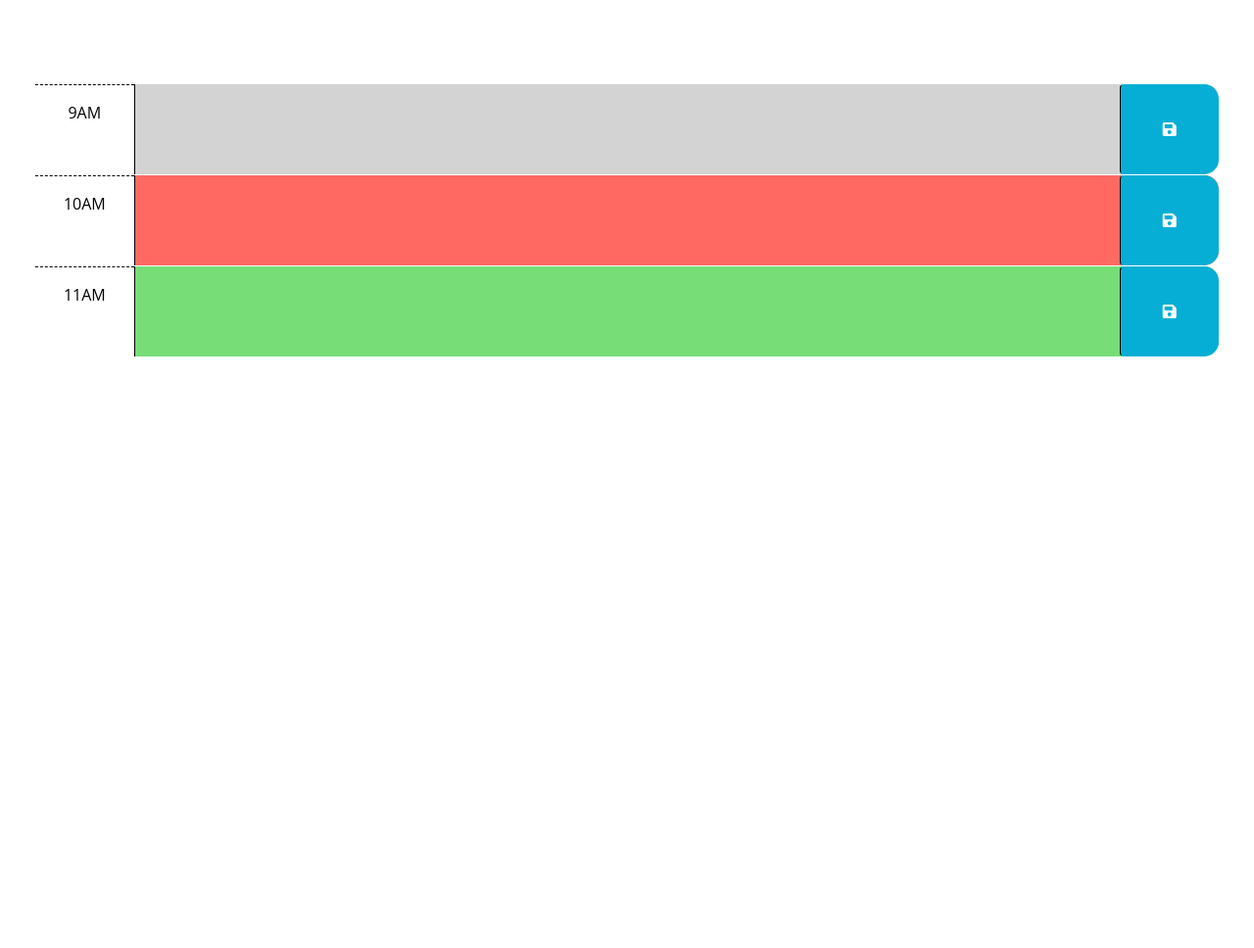
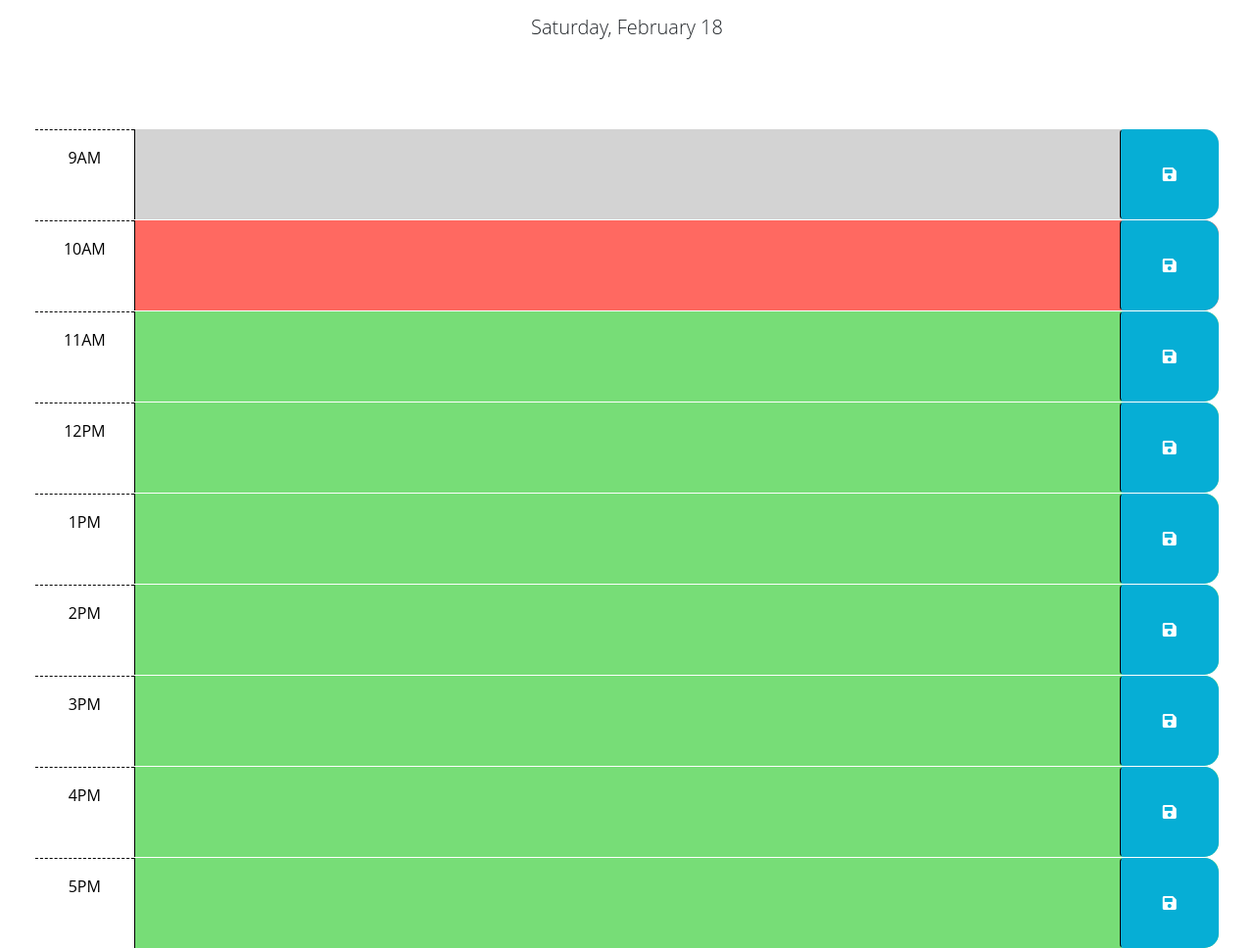
Before and after one commit to miamauro/work-day-schedule, a plain HTML site: page index.html in a window 1280 px wide. Shown: the part 166-1134 px from the top of the page at 98% size. Before the commit the page ends 800 px from the top, so only its background shows below. Drawn offline with nearby package versions, Linux system fonts and the light colour scheme.

Commit message:
display current day at top of page using dayjs

```diff
--- a/style.css
+++ b/assets/css/style.css
@@ -1,5 +1,9 @@
+header {
+  text-align: center;
+}
+
 body {
-  font-family: 'Open Sans', sans-serif;
+  font-family: "Open Sans", sans-serif;
   font-size: 16px;
 }
 
--- a/script.js
+++ b/assets/js/script.js
@@ -20,4 +20,6 @@ $(function () {
   // attribute of each time-block be used to do this?
   //
   // TODO: Add code to display the current date in the header of the page.
+  var today = dayjs().format("dddd, MMMM D");
+  $("#currentDay").text(today);
 });
--- a/index.html
+++ b/index.html
@@ -20,7 +20,7 @@
       href="https://fonts.googleapis.com/css2?family=Fira+Sans:wght@400;700&display=swap"
       rel="stylesheet"
     />
-    <link rel="stylesheet" href="style.css" />
+    <link rel="stylesheet" href="./assets/css/style.css" />
     <title>Work Day Scheduler</title>
   </head>
 
@@ -67,13 +67,57 @@
           <i class="fas fa-save" aria-hidden="true"></i>
         </button>
       </div>
+      <div id="hour-12" class="row time-block future">
+        <div class="col-2 col-md-1 hour text-center py-3">12PM</div>
+        <textarea class="col-8 col-md-10 description" rows="3"> </textarea>
+        <button class="btn saveBtn col-2 col-md-1" aria-label="save">
+          <i class="fas fa-save" aria-hidden="true"></i>
+        </button>
+      </div>
+      <div id="hour-1" class="row time-block future">
+        <div class="col-2 col-md-1 hour text-center py-3">1PM</div>
+        <textarea class="col-8 col-md-10 description" rows="3"> </textarea>
+        <button class="btn saveBtn col-2 col-md-1" aria-label="save">
+          <i class="fas fa-save" aria-hidden="true"></i>
+        </button>
+      </div>
+      <div id="hour-2" class="row time-block future">
+        <div class="col-2 col-md-1 hour text-center py-3">2PM</div>
+        <textarea class="col-8 col-md-10 description" rows="3"> </textarea>
+        <button class="btn saveBtn col-2 col-md-1" aria-label="save">
+          <i class="fas fa-save" aria-hidden="true"></i>
+        </button>
+      </div>
+      <div id="hour-3" class="row time-block future">
+        <div class="col-2 col-md-1 hour text-center py-3">3PM</div>
+        <textarea class="col-8 col-md-10 description" rows="3"> </textarea>
+        <button class="btn saveBtn col-2 col-md-1" aria-label="save">
+          <i class="fas fa-save" aria-hidden="true"></i>
+        </button>
+      </div>
+      <div id="hour-4" class="row time-block future">
+        <div class="col-2 col-md-1 hour text-center py-3">4PM</div>
+        <textarea class="col-8 col-md-10 description" rows="3"> </textarea>
+        <button class="btn saveBtn col-2 col-md-1" aria-label="save">
+          <i class="fas fa-save" aria-hidden="true"></i>
+        </button>
+      </div>
+      <div id="hour-5" class="row time-block future">
+        <div class="col-2 col-md-1 hour text-center py-3">5PM</div>
+        <textarea class="col-8 col-md-10 description" rows="3"> </textarea>
+        <button class="btn saveBtn col-2 col-md-1" aria-label="save">
+          <i class="fas fa-save" aria-hidden="true"></i>
+        </button>
+      </div>
     </div>
 
     <script src="https://cdnjs.cloudflare.com/ajax/libs/jquery/3.2.1/jquery.min.js"></script>
-    <script src="https://cdn.jsdelivr.net/npm/dayjs@1.11.3/dayjs.min.js"
-    integrity="sha256-iu/zLUB+QgISXBLCW/mcDi/rnf4m4uEDO0wauy76x7U="
-    crossorigin="anonymous"></script>
+    <script
+      src="https://cdn.jsdelivr.net/npm/dayjs@1.11.3/dayjs.min.js"
+      integrity="sha256-iu/zLUB+QgISXBLCW/mcDi/rnf4m4uEDO0wauy76x7U="
+      crossorigin="anonymous"
+    ></script>
 
-    <script src="script.js"></script>
+    <script src="./assets/js/script.js"></script>
   </body>
 </html>
```
